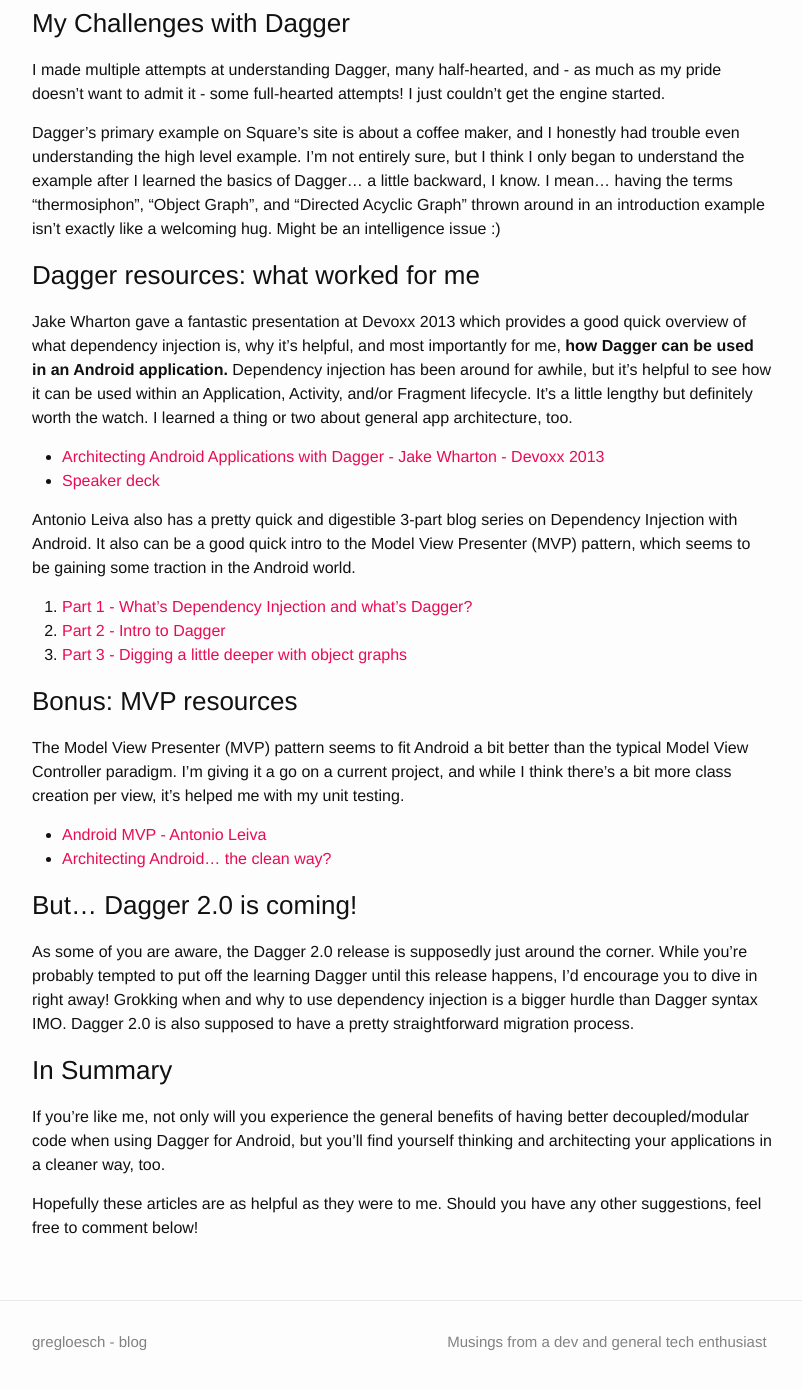
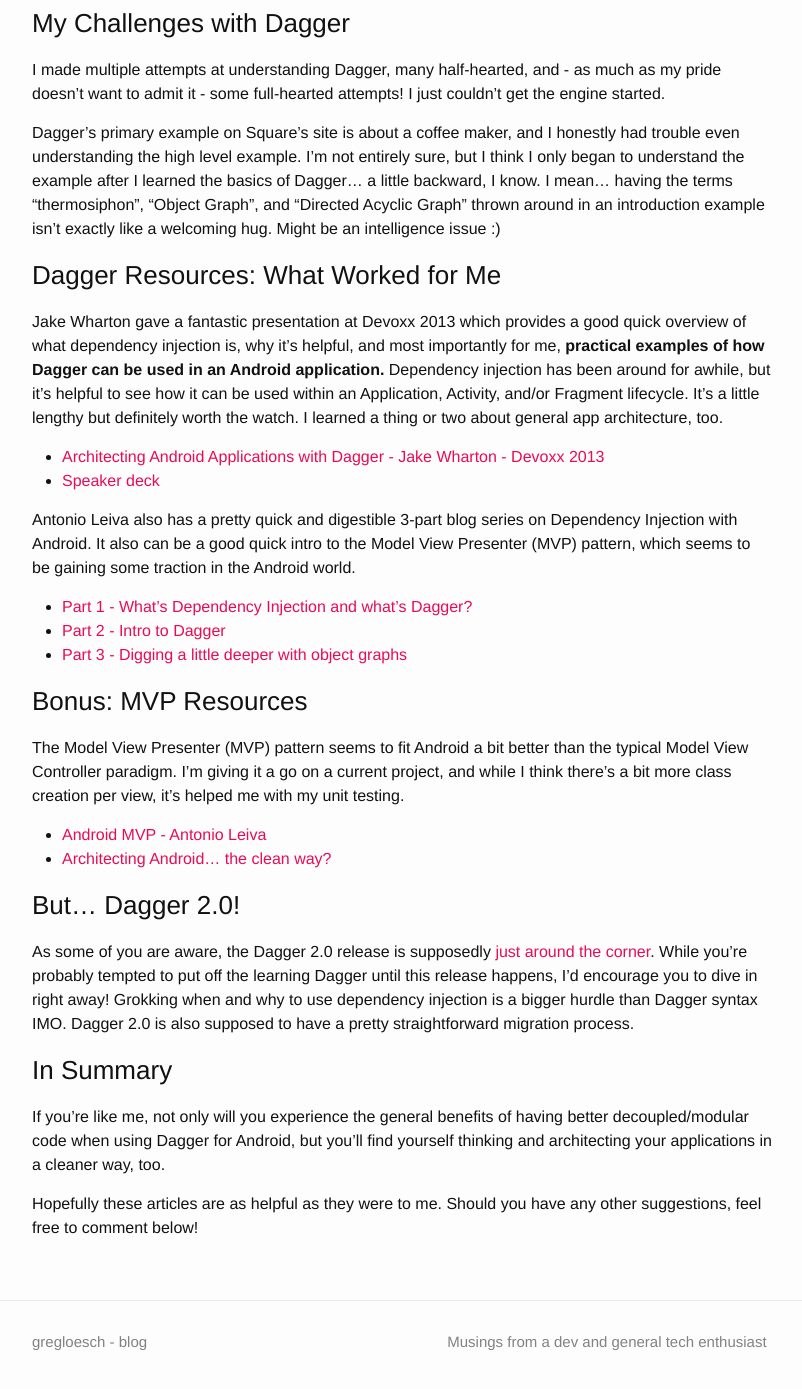
Before and after one commit to loeschg/loeschg.github.io, a Jekyll site: the page built from _posts/2014-10-19-resources-for-learning-dagger-for-android.markdown, in a window 1280 px wide and 1400 px high, scrolled down 580 px. Shown: the top 1389 px of the window, without its empty margins (238-1040 px from the left). Built offline with Jekyll 4.4.1, drawn with Linux system fonts in a browser that asks for light colours; nearby versions of some CDN libraries; comment, search, counter and statistics services are not loaded.

Commit message:
Update dagger post [edits]

```diff
--- a/_posts/2014-10-19-resources-for-learning-dagger-for-android.markdown
+++ b/_posts/2014-10-19-resources-for-learning-dagger-for-android.markdown
@@ -24,20 +24,20 @@
 
 Dagger's primary example on Square's site is about a coffee maker, and I honestly had trouble even understanding the high level example. I'm not entirely sure, but I think I only began to understand the example after I learned the basics of Dagger... a little backward, I know. I mean... having the terms "thermosiphon", "Object Graph", and "Directed Acyclic Graph" thrown around in an introduction example isn't exactly like a welcoming hug. Might be an intelligence issue :)
 
-### Dagger resources: what worked for me
+### Dagger Resources: What Worked for Me
 
-Jake Wharton gave a fantastic presentation at Devoxx 2013 which provides a good quick overview of what dependency injection is, why it's helpful, and most importantly for me, **how Dagger can be used in an Android application.** Dependency injection has been around for awhile, but it's helpful to see how it can be used within an Application, Activity, and/or Fragment lifecycle. It's a little lengthy but definitely worth the watch. I learned a thing or two about general app architecture, too.
+Jake Wharton gave a fantastic presentation at Devoxx 2013 which provides a good quick overview of what dependency injection is, why it's helpful, and most importantly for me, **practical examples of how Dagger can be used in an Android application.** Dependency injection has been around for awhile, but it's helpful to see how it can be used within an Application, Activity, and/or Fragment lifecycle. It's a little lengthy but definitely worth the watch. I learned a thing or two about general app architecture, too.
 
 * [Architecting Android Applications with Dagger - Jake Wharton - Devoxx 2013](https://www.parleys.com/play/529bde2ce4b0e619540cc3ae/chapter0/about)
 * [Speaker deck](https://speakerdeck.com/jakewharton/2014)
 
 Antonio Leiva also has a pretty quick and digestible 3-part blog series on Dependency Injection with Android. It also can be a good quick intro to the Model View Presenter (MVP) pattern, which seems to be gaining some traction in the Android world.
 
-1. [Part 1 - What's Dependency Injection and what's Dagger?](http://antonioleiva.com/dependency-injection-android-dagger-part-1/)
-2. [Part 2 - Intro to Dagger](http://antonioleiva.com/dagger-android-part-2/)
-3. [Part 3 - Digging a little deeper with object graphs](http://antonioleiva.com/dagger-3/)
+* [Part 1 - What's Dependency Injection and what's Dagger?](http://antonioleiva.com/dependency-injection-android-dagger-part-1/)
+* [Part 2 - Intro to Dagger](http://antonioleiva.com/dagger-android-part-2/)
+* [Part 3 - Digging a little deeper with object graphs](http://antonioleiva.com/dagger-3/)
 
-### Bonus: MVP resources
+### Bonus: MVP Resources
 
 The Model View Presenter (MVP) pattern seems to fit Android a bit better than the typical Model View Controller paradigm. I'm giving it a go on a current project, and while I think there's a bit more class creation per view, it's helped me with my unit testing.
 
@@ -45,9 +45,9 @@
 * [Architecting Android... the clean way?](http://fernandocejas.com/2014/09/03/architecting-android-the-clean-way/)
 
 
-### But... Dagger 2.0 is coming!
+### But... Dagger 2.0!
 
-As some of you are aware, the Dagger 2.0 release is supposedly just around the corner. While you're probably tempted to put off the learning Dagger until this release happens, I'd encourage you to dive in right away! Grokking when and why to use dependency injection is a bigger hurdle than Dagger syntax IMO. Dagger 2.0 is also supposed to have a pretty straightforward migration process.
+As some of you are aware, the Dagger 2.0 release is supposedly [just around the corner](https://www.youtube.com/watch?v=oK_XtfXPkqw). While you're probably tempted to put off the learning Dagger until this release happens, I'd encourage you to dive in right away! Grokking when and why to use dependency injection is a bigger hurdle than Dagger syntax IMO. Dagger 2.0 is also supposed to have a pretty straightforward migration process.
 
 ### In Summary
 
```
